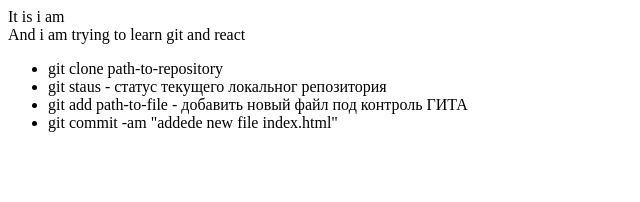
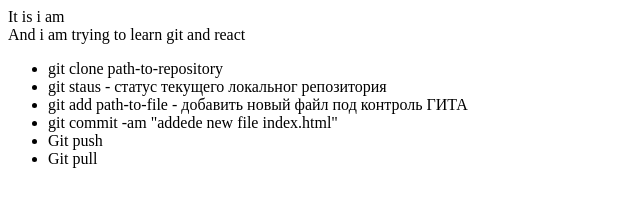
Before and after one commit to Gertann/git-lesson, a plain HTML site: page index.html in a window 1280 px wide. Shown: the whole page, without its empty margins (0-640 px from the left). Drawn offline with Linux system fonts and the light colour scheme.

Commit message:
added push and pull instraction in html

```diff
--- a/index.html
+++ b/index.html
@@ -7,5 +7,7 @@
     <li>git staus - статус текущего локальног репозитория</li>
     <li>git add path-to-file - добавить новый файл под контроль ГИТА</li>
     <li>git commit -am "addede new file index.html"</li>
+    <li>Git push</li>
+    <li>Git pull</li>
   </ul>
 </div>
```
